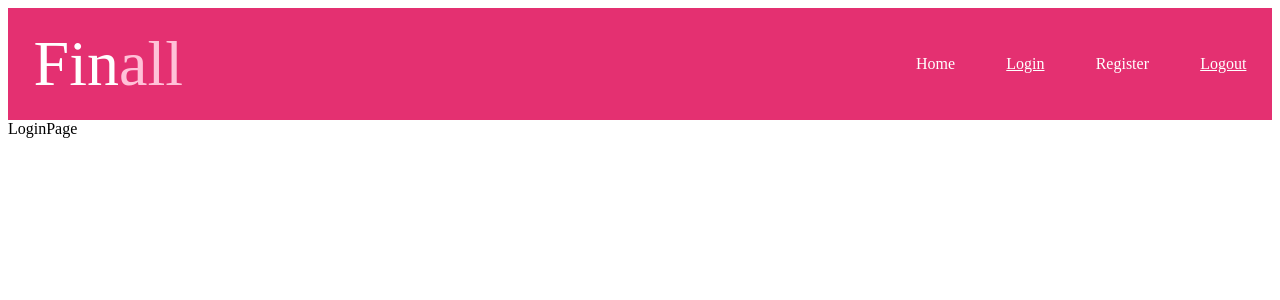
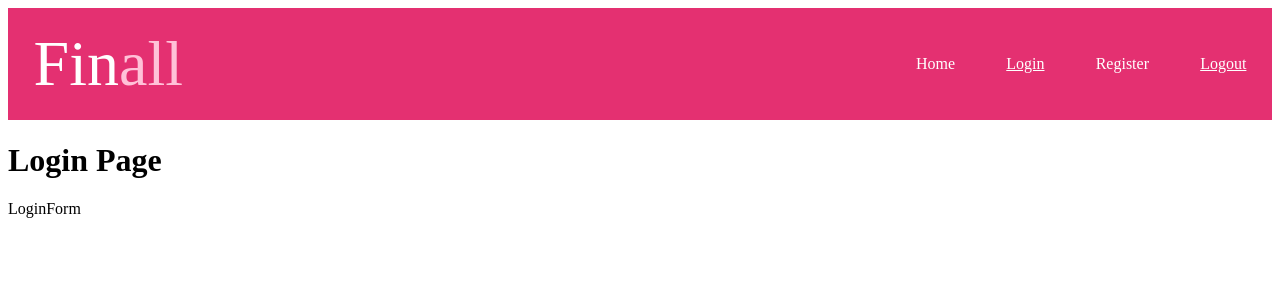
Before and after one commit to Tomas-Sinkevicius-new/Galutinis_praktinis_atsiskaitymas_TS, a React (Vite) app: page /login in a window 1280 px wide. Shown: the top 300 px of the page. Built offline with nearby package versions, Linux system fonts and the light colour scheme; no server answers.

Commit message:
loginPage

```diff
--- a/src/pages/LoginPage.jsx
+++ b/src/pages/LoginPage.jsx
@@ -1,7 +1,38 @@
+import { signInWithEmailAndPassword } from 'firebase/auth';
 import React from 'react';
+import { useNavigate } from 'react-router-dom';
+import { auth } from '../firebase/firebase';
+import { toast } from 'react-hot-toast';
+import LoginForm from '../components/auth/LoginForm';
 
 function LoginPage() {
-  return <div>LoginPage</div>;
+  const navigate = useNavigate();
+
+  function login({ email, password }) {
+    signInWithEmailAndPassword(auth, email, password)
+      .then((userCredential) => {
+        // Signed in
+        const user = userCredential.user;
+        console.log('user ===', user);
+        //naviguojam i Profile
+        navigate('/profile');
+        toast.success('Login successful');
+        // ...
+      })
+      .catch((error) => {
+        const errorCode = error.code;
+        const errorMessage = error.message;
+        console.log('errorMessage ===', errorMessage);
+        toast.error('somethings Worng');
+      });
+  }
+
+  return (
+    <div>
+      <h1>Login Page</h1>
+      <LoginForm onLogin={login} />
+    </div>
+  );
 }
 
 export default LoginPage;
```
Also changed, not shown: src/pages/ProfilePage.jsx (added, +7 -0 lines).
